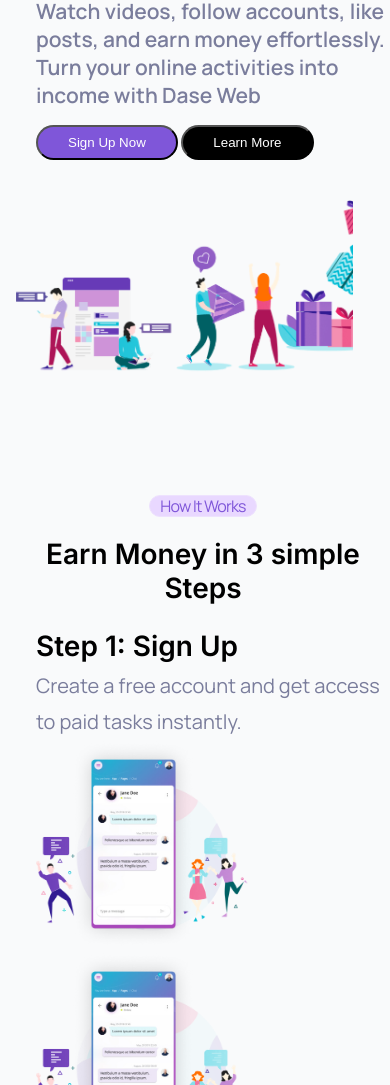
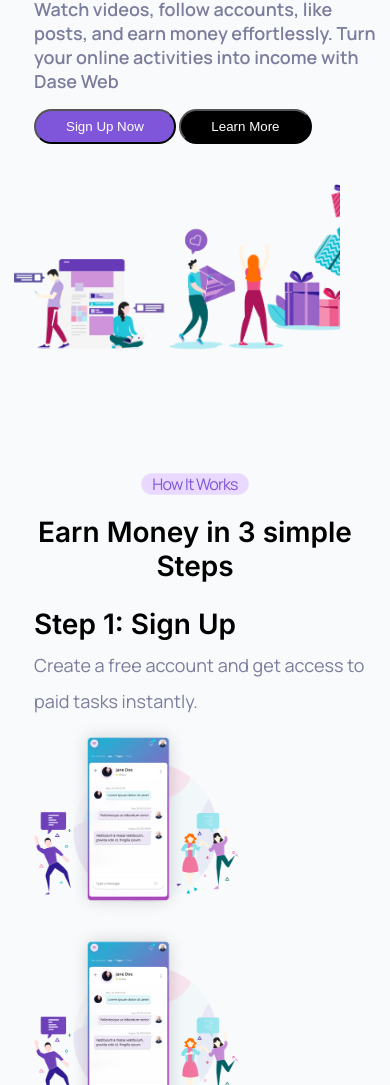
Before and after one commit to Dase-Web/dase-web-frontend, a plain HTML site: page index.html in a window 390 px wide. Shown: the part 229-1314 px from the top of the page. Drawn offline with Linux system fonts and the light colour scheme.

Commit message:
inital commit

```diff
--- a/css/styles.css
+++ b/css/styles.css
@@ -10,8 +10,8 @@
 }
 @media (max-width: 400px){
     body{
-        padding-left: 16px;
-        padding-right: 0;
+        padding-left: 14px;
+        padding-right: 14px;
     }
 }
 
@@ -192,7 +192,7 @@
     }
     .hero-text-sub{
         font-family: Manrope;
-        font-size: 21px;
+        font-size: 18px;
         font-weight: 600;
         text-align: left;
         text-underline-position: from-font;
@@ -343,7 +343,7 @@
     }
     .steps-text-sub{
         font-family: Manrope;
-        font-size: 20px;
+        font-size: 18px;
         font-weight: 400;
         line-height: 36px;
         text-align: left;
```
